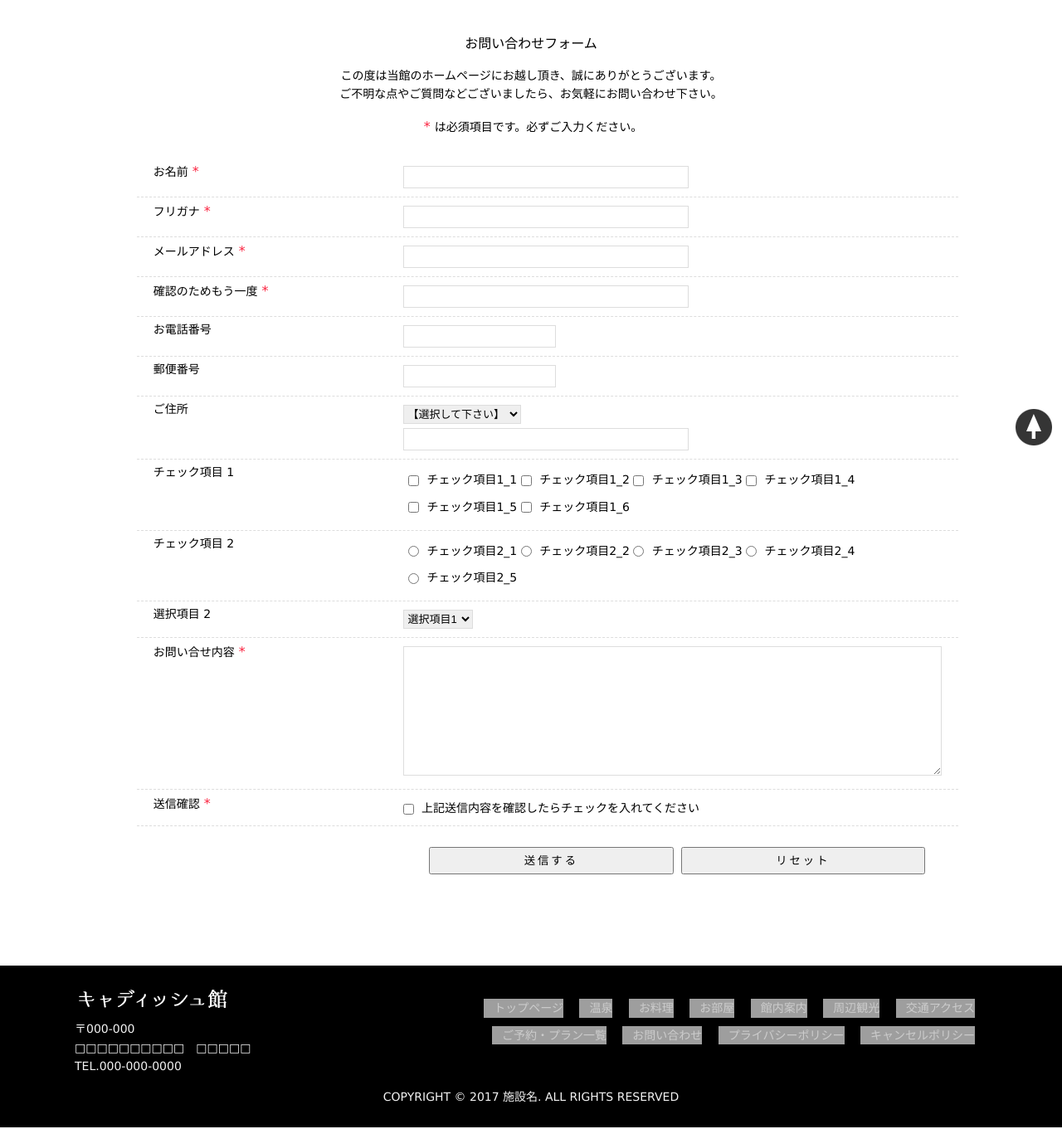
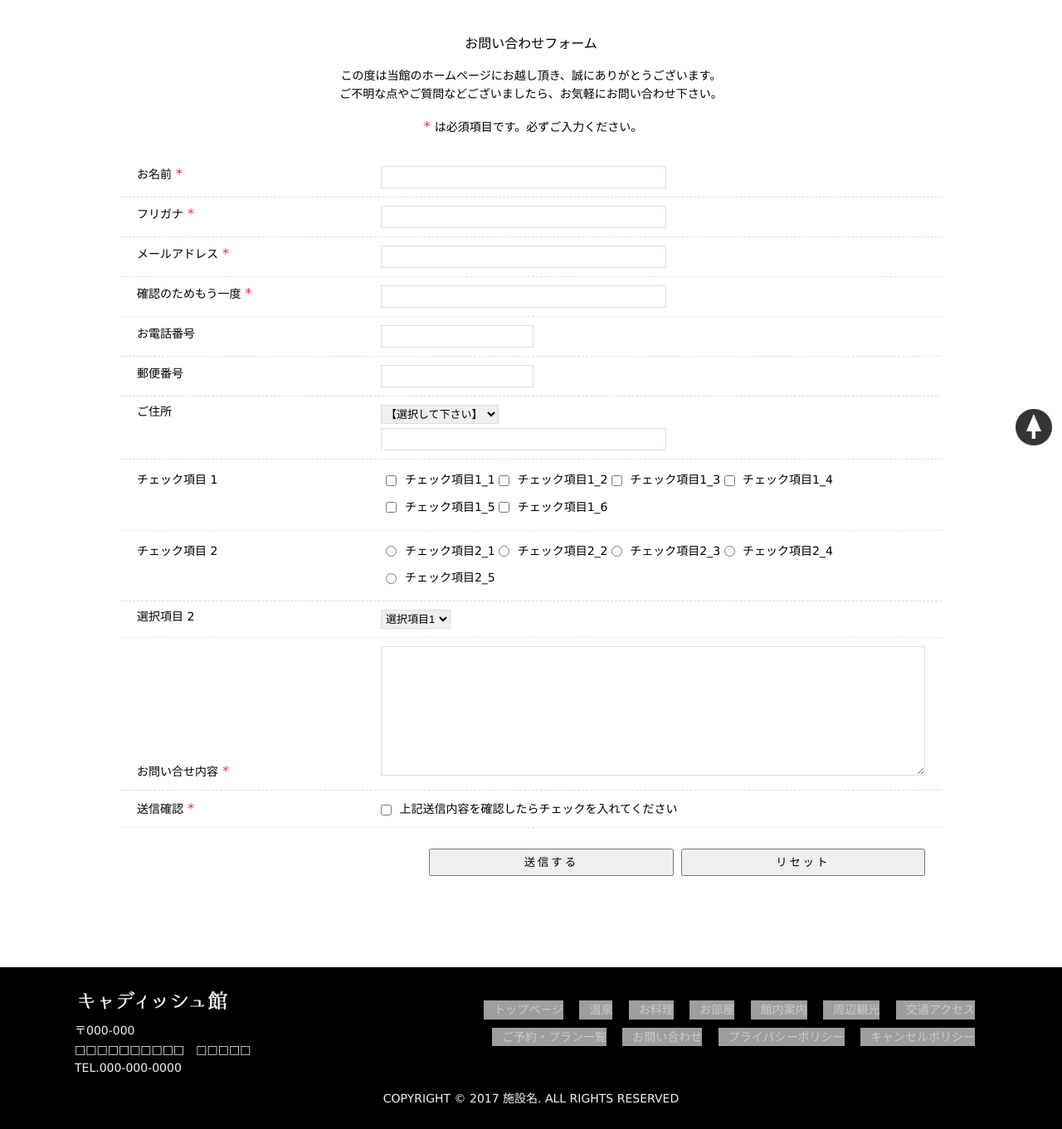
Before and after one commit to cadish-web/cadish_temp_RWD, a PHP site: page /inquiry/ in a window 1280 px wide. Shown: the part 251-1612 px from the top of the page at 83% size. Run offline with PHP 8.4, Linux system fonts and the light colour scheme; grey boxes are pictures that could not be loaded.

Commit message:
CSSのブレイクポイント見直し&js等微調整

```diff
--- a/base_temp/common/css/inquiry.css
+++ b/base_temp/common/css/inquiry.css
@@ -11,19 +11,19 @@ layout ※余白やらアイコンやらは施設に合わせて変えてくだ
 
 
 #inquiry #form_area dl{
-	margin: 0 2%; padding: 0 10px 5px; width: 100%;
+	display: table; width: 100%; padding: 0 10px 5px; table-layout: fixed;
 	border-bottom: 1px dashed #ddd;box-sizing: border-box;
 }
-#inquiry #form_area dl:after {
+/*#inquiry #form_area dl:after {
 	content: "."; display: block; clear: both;
 	height: 0; font-size: 0; visibility: hidden;
-}
+}*/
 
 #inquiry #form_area dt,
-#inquiry #form_area dd{ margin: 0; padding: 5px 10px; box-sizing: border-box;}
+#inquiry #form_area dd { display: table-cell; margin: 0; padding: 5px 10px; box-sizing: border-box;}
 
-#inquiry #form_area dt{ width: 30%; float: left; text-align: left;}
-#inquiry #form_area dd{ width: 69%; float: right;}
+#inquiry #form_area dt{ width: 30%; text-align: left;}
+#inquiry #form_area dd{ width: 69%;}
 
 
 
--- a/base_temp/common/css/re_home.css
+++ b/base_temp/common/css/re_home.css
@@ -6,7 +6,7 @@
 ====================================================== */
 @media screen and (max-width: 1100px) {
 }
-@media screen and (max-width: 768px) {
+@media screen and (max-width: 900px) {
 }
-@media screen and (max-width: 640px) {
+@media screen and (max-width: 600px) {
 }
--- a/base_temp/common/css/re_inquiry.css
+++ b/base_temp/common/css/re_inquiry.css
@@ -6,13 +6,13 @@
 ====================================================== */
 @media screen and (max-width: 1100px) {
 }
-@media screen and (max-width: 768px) {
+@media screen and (max-width: 900px) {
 	#inquiry #form_area{ max-width: 98%;}
 	#inquiry #form_area dl{ margin: 0 0 20px;}
+}
+@media screen and (max-width: 600px) {
 	#inquiry #form_area dt,
-	#inquiry #form_area dd{ width: 100%; float: none;}
+	#inquiry #form_area dd{ display: block; width: 100%;}
 	#inquiry #form_area dt{ background: #f5f5f5;}
 	#inquiry #form_area .mfp_buttons{ text-align: center;}
 }
-@media screen and (max-width: 640px) {
-}
--- a/base_temp/common/css/re_privacy.css
+++ b/base_temp/common/css/re_privacy.css
@@ -6,9 +6,9 @@
 ====================================================== */
 @media screen and (max-width: 1100px) {
 }
-@media screen and (max-width: 768px) {
+@media screen and (max-width: 900px) {
 	#privacy article div { margin-bottom: 0;}
 	#privacy article p.ver_sp { display: block;}
 }
-@media screen and (max-width: 640px) {
+@media screen and (max-width: 600px) {
 }
--- a/base_temp/common/js/setting_option.js
+++ b/base_temp/common/js/setting_option.js
@@ -19,13 +19,19 @@ $(document).ready(function() {
 	var con = $('#contents_wrap'); // コンテンツ領域の名前
 	var navTop = nav.offset().top; // 固定するナビまでの高さを算出
 	var navHeight = $("#gnav").height(); // nav_wrap の高さを取得
-	if( $(this).scrollTop() >= navTop ) {
+	var storeNav = 1100; //gnavが格納される幅
+	if( $(this).scrollTop() >= navTop && $(window).width() >= storeNav) {
 		nav.addClass('fixed');
 		con.css('padding-top', navHeight+'px');
 	}
+	//リサイズしたらナビの位置を再取得
+	$(window).on('resize', function() {
+		navTop = nav.offset().top;
+	});
+	//スクロール時の処理
 	$(window).scroll(function () {
 		var winTop = $(this).scrollTop();
-		if (winTop >= navTop) {
+		if (winTop >= navTop && $(window).width() >= storeNav ) {
 			nav.addClass('fixed').css('top','0');
 			con.css( 'padding-top', navHeight+'px');
 			//PC用は下記1行を追記してください
@@ -80,7 +86,7 @@ $(document).ready(function() {
 		// 	var speed = 500;
 		// 	var href= $(this).attr("href");
 		// 	var target = $(href == "#" || href == "" ? 'html' : href);
-		// 	var headerHeight = 100; //固定ヘッダーの高さ
+		// 	var hHeight = $('#h_wrap').height(); //固定ヘッダーの高さ
 		// 	var position = target.offset().top - headerHeight; //ターゲットの座標からヘッダの高さ分引く
 		// 	$('body,html').animate({scrollTop:position}, speed, 'swing');
 		// 	return false;
@@ -154,6 +160,14 @@ $(window).on('load',function(){
 
 			// リサイズ前のウインドウ幅とリサイズ後のウインドウ幅が異なる場合
 			if ( winWidth !== winWidth_resized ) {
+				//facebook用の処理
+				// boxWidth=$('#fb_col').width();
+				// currentWidth=$('#fb_col .fb-page').attr('data-width');
+				// if(boxWidth != currentWidth){
+				// 	$('#fb_col .fb-page').attr('data-width', boxWidth);
+				// 	FB.XFBML.parse(document.getElementById('fb_col'));
+				// }
+
 				// ここにやりたい処理書く
 				if($('.acc_tit').hasClass('active')){
 					$('.acc_tit').removeClass('active');
@@ -187,12 +201,14 @@ $(window).on('load',function(){
 //		var position = target.offset().top - 120; //ナビの高さ分をマイナスする
 //
 //		//以下はレスポンシブ時ナビを格納する場合の処理です　必要ない場合は削除してください
-//		if ( winWidth <= 1050 ) { //1050 の箇所はナビが格納される数値を入れてください
+//		if ( winWidth <= 1100 ) { //1050 の箇所はナビが格納される数値を入れてください
 //			position += 120; //120 の箇所は上で入れたナビの高さと同じ数値を入れてください
 //		}
 //
 //		$("html, body").animate({scrollTop:position}, speed, "swing");
 //	}
 
+
+
 /* ----- Setting End ----------------------------------- */
 });
--- a/base_temp/inquiry/index.html
+++ b/base_temp/inquiry/index.html
@@ -90,7 +90,6 @@
 
 	<form id="mailformpro" action="mailformpro/mailformpro.cgi" method="POST">
 	<dl>
-		<input type="hidden" name="お名前" value="" />
 		<dt class="mfp">お名前<span class="must">*</span></dt>
 		<dd class="mfp"><input type="text" name="お名前" size="40"  required="required"></dd>
 	</dl>
--- a/base_temp/inquiry/mfp.statics/mailformpro.css
+++ b/base_temp/inquiry/mfp.statics/mailformpro.css
@@ -41,7 +41,7 @@ div#mfp_thanks strong {
 form#mailformpro {
 	padding: 10px 0px;
 }
-form#mailformpro dl dt {
+/*form#mailformpro dl dt {
 	float: left;
 	width: 160px;
 	clear: both;
@@ -58,7 +58,7 @@ form#mailformpro dl dd {
 	font-size: 12px;
 	line-height: 1.5em;
 	text-align: left;
-}
+}*/
 form#mailformpro dl dd ul,form#mailformpro dl dd ol {
 	margin: 0px;
 	padding: 0px;
@@ -697,7 +697,7 @@ span.mfp_tips em {
 	font-weight: bold;
 }
 @media screen and (max-width: 800px) {
-	form#mailformpro dl dt {
+	/*form#mailformpro dl dt {
 		float: none;
 		width: auto;
 		font-size: 12px;
@@ -710,7 +710,7 @@ span.mfp_tips em {
 		padding: 5px 15px;
 		font-size: 12px;
 		line-height: 1.5em;
-	}
+	}*/
 	div.mfp_buttons button {
 		font-size: 14px;
 	}
```
Also changed, not shown: base_temp/common/css/re_base.css (+6 -6 lines).
